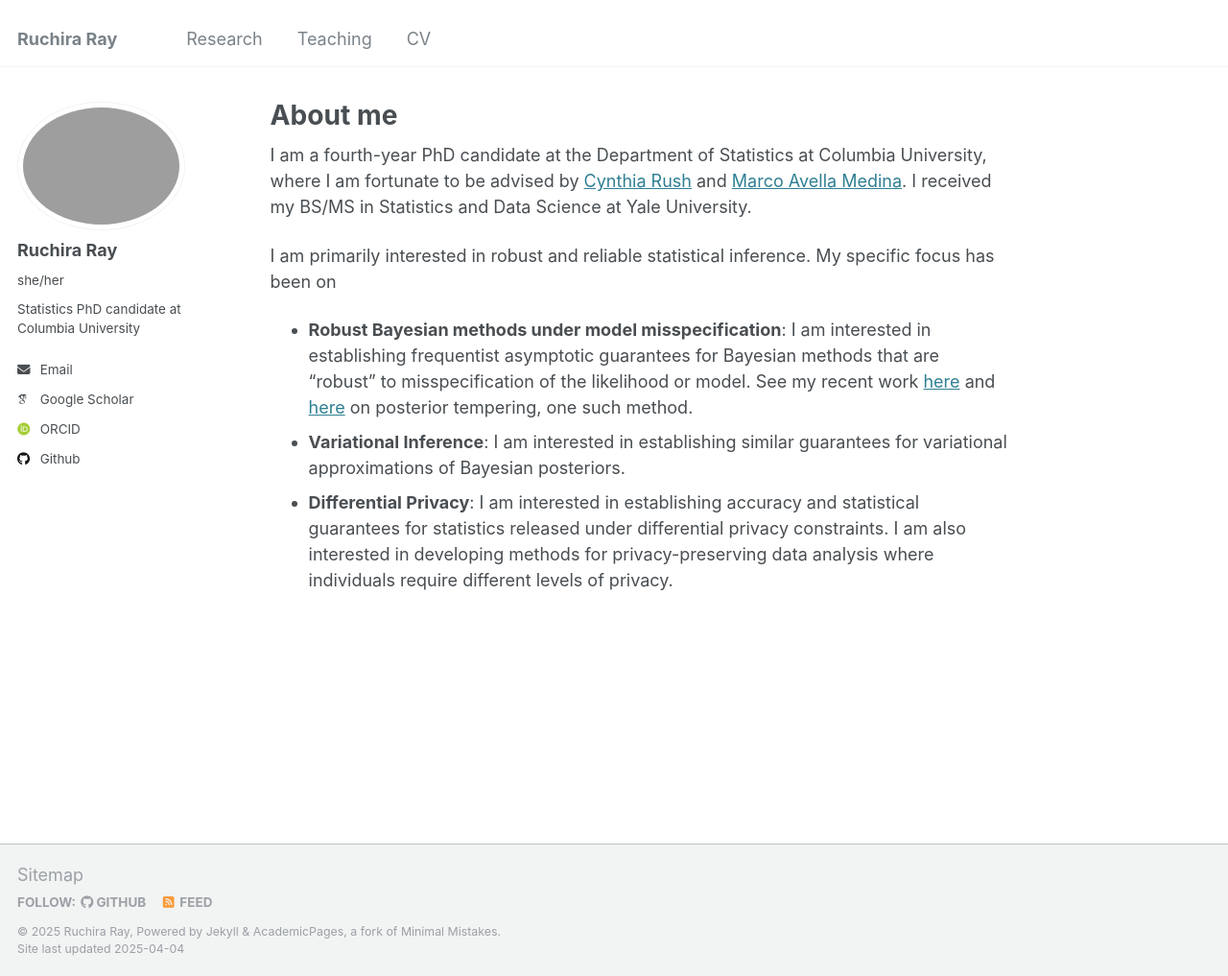
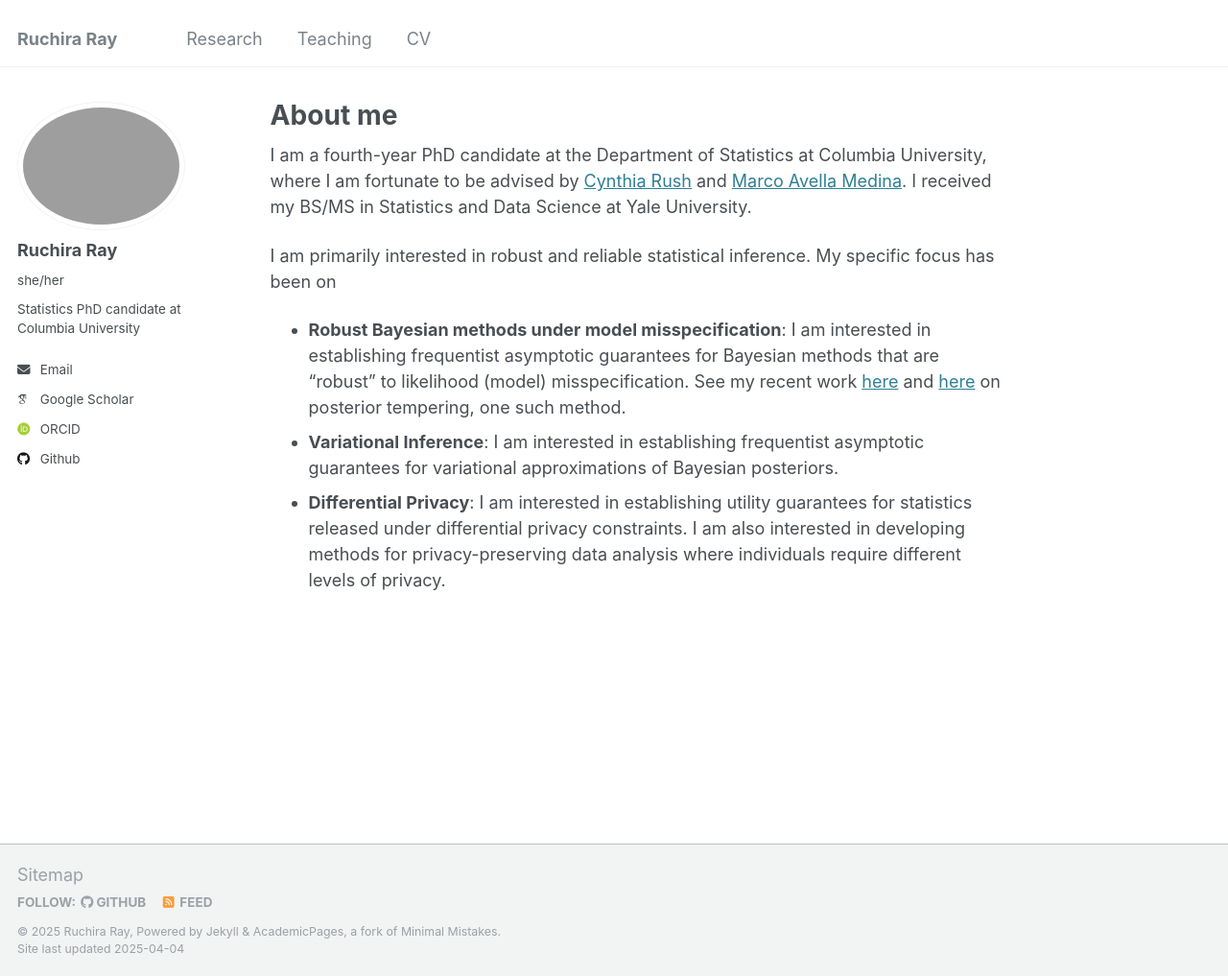
Before and after one commit to rray123/rray123.github.io, a Jekyll site: the page built from _pages/about.md, in a window 1280 px wide and 1017 px high. Shown: the whole window at 96% size. Built offline with Jekyll 4.4.1, drawn with Linux system fonts in a browser that asks for light colours; some web fonts are replaced.

Commit message:
Update about.md

```diff
--- a/_pages/about.md
+++ b/_pages/about.md
@@ -10,6 +10,6 @@ redirect_from:
 I am a fourth-year PhD candidate at the Department of Statistics at Columbia University, where I am fortunate to be advised by [Cynthia Rush](https://www.columbia.edu/~cgr2130/) and [Marco Avella Medina](https://sites.google.com/site/marcoavellamedina/home?authuser=1). I received my BS/MS in Statistics and Data Science at Yale University.
 
 I am primarily interested in robust and reliable statistical inference. My specific focus has been on
-* **Robust Bayesian methods under model misspecification**: I am interested in establishing frequentist asymptotic guarantees for Bayesian methods that are "robust" to misspecification of the likelihood or model. See my recent work [here](https://arxiv.org/pdf/2310.07900) and [here](https://rray123.github.io/files/Theoretical_guarantees_for_data_dependent_posterior_tempering-186.pdf) on posterior tempering, one such method.
-* **Variational Inference**: I am interested in establishing similar guarantees for variational approximations of Bayesian posteriors.
-* **Differential Privacy**: I am interested in establishing accuracy and statistical guarantees for statistics released under differential privacy constraints. I am also interested in developing methods for privacy-preserving data analysis where individuals require different levels of privacy.
+* **Robust Bayesian methods under model misspecification**: I am interested in establishing frequentist asymptotic guarantees for Bayesian methods that are "robust" to likelihood (model) misspecification. See my recent work [here](https://arxiv.org/pdf/2310.07900) and [here](https://rray123.github.io/files/Theoretical_guarantees_for_data_dependent_posterior_tempering-186.pdf) on posterior tempering, one such method.
+* **Variational Inference**: I am interested in establishing frequentist asymptotic guarantees for variational approximations of Bayesian posteriors.
+* **Differential Privacy**: I am interested in establishing utility guarantees for statistics released under differential privacy constraints. I am also interested in developing methods for privacy-preserving data analysis where individuals require different levels of privacy.
```
